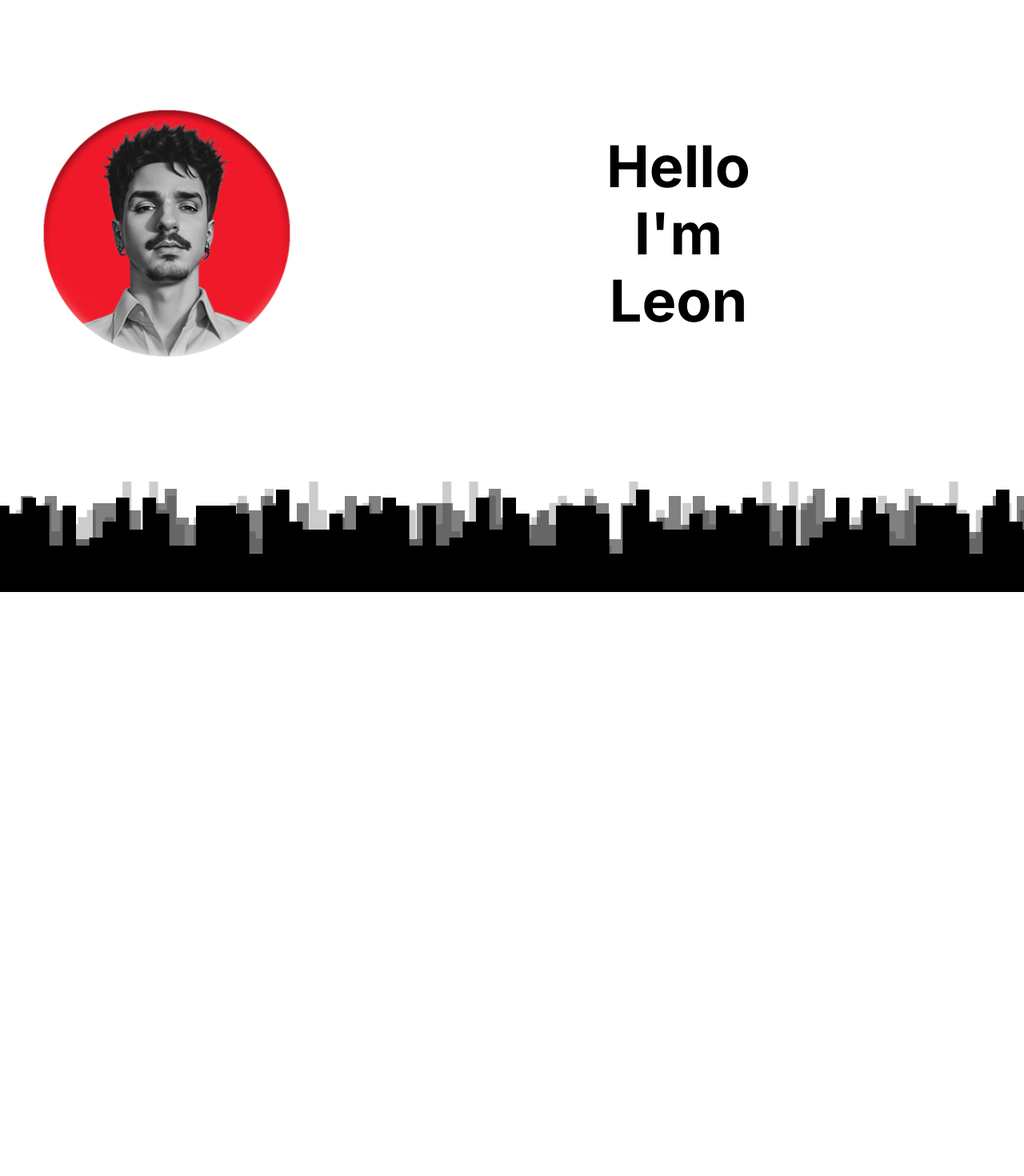
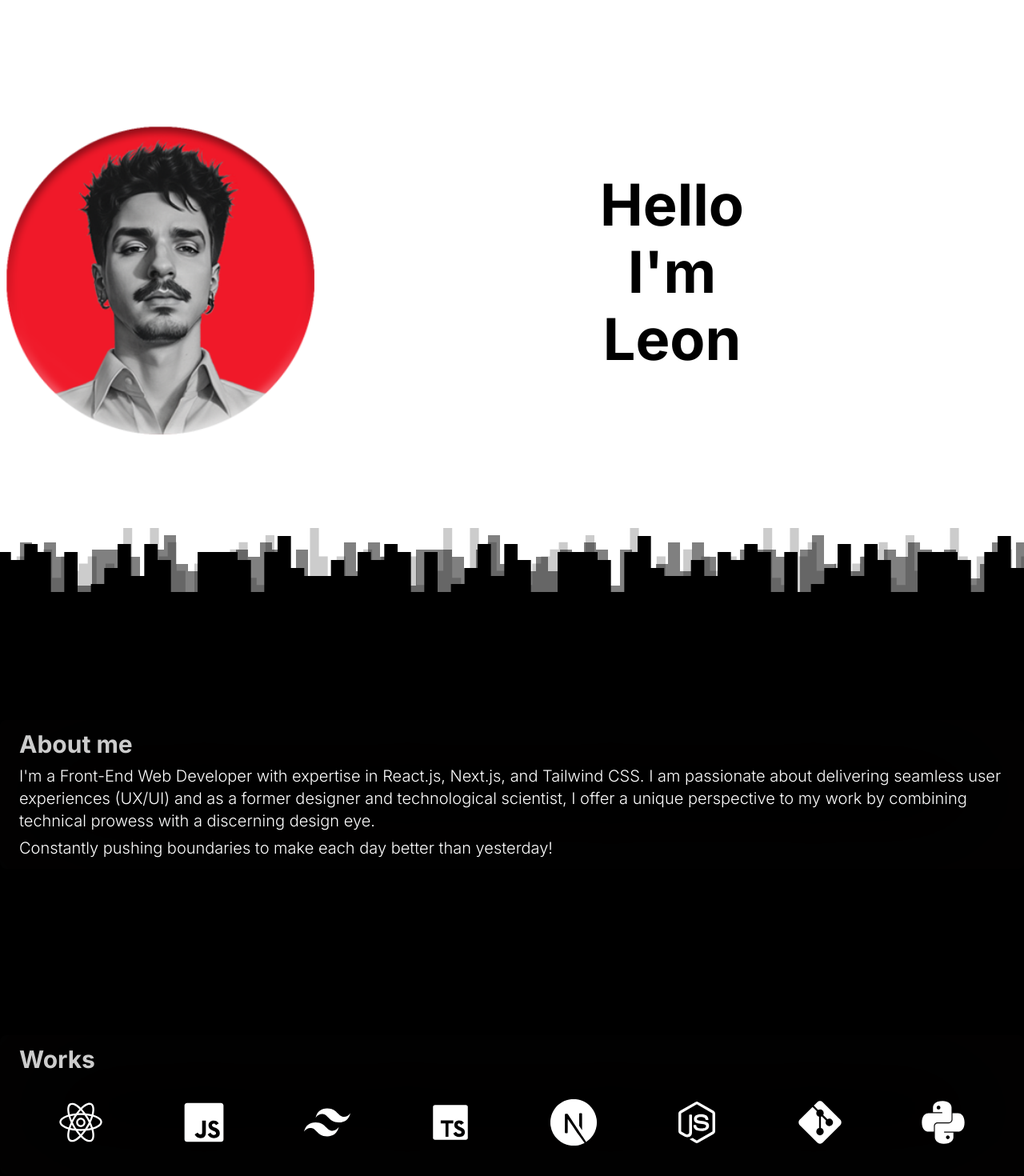
Before and after one commit to Axenrot/axn, a Next.js app: page / in a window 1280 px wide. Shown: the part 60-1530 px from the top of the page at 80% size. Before the commit the page ends 800 px from the top, so only its background shows below. Built offline with nearby package versions, Linux system fonts and the light colour scheme.

Commit message:
page sections in progress

```diff
--- a/src/app/layout.tsx
+++ b/src/app/layout.tsx
@@ -17,7 +17,7 @@ export default function RootLayout({
   return (
     <html lang="en">
       <body
-        className={`${inter.className} h-screen w-screen bg-white dark:bg-black text-black dark:text-white`}
+        className={`${inter.className} h-full border-border-red-500 overflow-x-hidden w-full bg-white dark:bg-black text-black dark:text-white`}
       >
         {children}
       </body>
--- a/src/app/page.tsx
+++ b/src/app/page.tsx
@@ -1,36 +1,30 @@
 "use client";
-import { useState } from "react";
 import ProfileMenu from "@/components/ProfileMenu";
 import ProfilePicture from "@/components/ProfilePicture";
 import Section from "@/components/Section";
+import Buildings from "@/components/Buildings";
 import "../app/globals.css";
 
 const Home = () => {
-  const [selectedOption, setSelectedOption] = useState("");
   return (
     <main
-      className={`flex flex-col items-center gap-12 overflow-hidden justify-center w-full h-full ${
-        selectedOption ? "" : ""
-      }`}
+      className={`flex flex-col items-center overflow-hidden justify-center w-full h-full`}
     >
       <div
-        className={`flex container flex-col items-center justify-center h-full gap-6 ${
-          selectedOption ? "lg:gap-24 sm:flex-row" : " lg:gap-24 sm:flex-row"
-        }`}
+        className={`flex container items-center overflow-x-hidden h-screen justify-center`}
       >
         <ProfilePicture
-          className={`sm:w-1/3 md:w-1/2 lg:w-1/4 ${
-            selectedOption
-              ? "transition-all duration-1000 absolute opacity-10 translate-y-[-200%] sm:translate-y-0 sm:opacity-100 sm:relative z-10 fadeout-up sm:animate-none"
-              : "w-[250px] fadein"
-          }`}
+          className={`w-[400px] transition-all duration-1000 sm:relative z-10`}
         />
-        <ProfileMenu
-          selectedOption={selectedOption}
-          selectOption={setSelectedOption}
-        />
+        <ProfileMenu />
       </div>
-      <Section selectedOption={selectedOption} />
+      <div className="w-full overflow-hidden">
+        <Buildings className={`absolute bottom-0 h-[80px] md:col-span-2`} />
+      </div>
+
+      <Section selectedOption={"About me"} />
+      <Section selectedOption={"Works"} />
+      <Section selectedOption={"Contact"} />
     </main>
   );
 };
--- a/src/components/Buildings.tsx
+++ b/src/components/Buildings.tsx
@@ -18,10 +18,8 @@ const Buildings = ({ className }: BuildingsProps) => {
     }
   }, []);
   return (
-    <div
-      className={`${className} absolute bottom-[100%] z-50 self-start w-full`}
-    >
-      <span className="relativ h-fit">
+    <div className={`${className} w-full`}>
+      <span className="relative h-fit">
         <div
           style={{
             backgroundImage: `url(${darkBuildings.src})`,
--- a/src/components/MenuItem.tsx
+++ b/src/components/MenuItem.tsx
@@ -4,16 +4,9 @@ import { Dispatch, SetStateAction, useEffect, useState } from "react";
 type MenuItemProps = {
   message: string;
   button: string;
-  selectOption: Dispatch<SetStateAction<string>>;
-  selectedOption: string;
 };
 
-const MenuItem = ({
-  message,
-  button,
-  selectOption,
-  selectedOption,
-}: MenuItemProps) => {
+const MenuItem = ({ message, button }: MenuItemProps) => {
   const [isTouchDevice, setIsTouchDevice] = useState(false);
 
   useEffect(() => {
@@ -24,13 +17,7 @@ const MenuItem = ({
 
   return (
     <button
-      onClick={() => {
-        if (selectedOption == button) {
-          selectOption("");
-        } else {
-          selectOption(button);
-        }
-      }}
+      onClick={() => {}}
       className="relative flex justify-center gap-3 text-5xl font-bold text-center transition-all duration-300 cursor-pointer select-none sm:text-6xl w-fit group lg:text-7xl"
     >
       <span
--- a/src/components/ProfileMenu.tsx
+++ b/src/components/ProfileMenu.tsx
@@ -1,35 +1,14 @@
 "use client";
-import { Dispatch, SetStateAction } from "react";
 import MenuItem from "./MenuItem";
 
-type ProfileMenuProp = {
-  selectedOption: string;
-  selectOption: Dispatch<SetStateAction<string>>;
-};
-
-const ProfileMenu = ({ selectOption, selectedOption }: ProfileMenuProp) => {
+const ProfileMenu = () => {
   return (
     <div
-      className={`flex flex-col pb-12 sm:pb-0 flex-shrink sm:gap-3 w-4/5 sm:w-1/2 md:w-3/5 lg:1/2 items-center justify-center`}
+      className={`flex flex-col pb-12 sm:pb-0 flex-shrink sm:gap-3 mx-auto items-center justify-center`}
     >
-      <MenuItem
-        message={`Hello`}
-        button={"About me"}
-        selectedOption={selectedOption}
-        selectOption={selectOption}
-      />
-      <MenuItem
-        message={"I'm"}
-        button={"Works"}
-        selectOption={selectOption}
-        selectedOption={selectedOption}
-      />
-      <MenuItem
-        message={"Leon"}
-        button={"Contact"}
-        selectedOption={selectedOption}
-        selectOption={selectOption}
-      />
+      <MenuItem message={`Hello`} button={"About me"} />
+      <MenuItem message={"I'm"} button={"Works"} />
+      <MenuItem message={"Leon"} button={"Contact"} />
     </div>
   );
 };
--- a/src/components/Section.tsx
+++ b/src/components/Section.tsx
@@ -46,20 +46,13 @@ const Section = ({ selectedOption }: SectionProps) => {
   return (
     <div
       id=""
-      className={`${
-        trigger && selectedOption ? "h-1/2" : "h-9"
-      } relative flex flex-col justify-center transition-all pb-12 flex-shrink duration-1000 self-end w-full mt-auto text-white bg-black z-50  dark:filter invert filter-none`}
+      className={`relative py-40 flex flex-col justify-center transition-all pb-12 flex-shrink duration-1000 self-end w-full text-white bg-black z-50  dark:filter invert filter-none`}
     >
-      <Buildings className={`h-[90px]`} />
       <section
         className={`self-center container px-3 h-4/5 items-center transition-all duration-300 rounded-lg overflow-hidden shadow-[inset_-0px_-0px_150px_rgba(69,60,53,0.05)]`}
       >
-        <div
-          className={`flex flex-col gap-2 h-full p-3  ${
-            trigger && selectedOption ? "opacity-100" : "opacity-0"
-          }`}
-        >
-          <h1 className="w-full text-3xl font-bold text-center opacity-80">
+        <div className={`flex flex-col gap-2 h-full p-3`}>
+          <h1 className="w-full text-3xl font-bold text-start opacity-80">
             {currentSelection}
           </h1>
           <div className="h-full overflow-y-auto">{renderSelection()}</div>
--- a/src/components/Sections/About.tsx
+++ b/src/components/Sections/About.tsx
@@ -1,6 +1,9 @@
 const About = () => {
   return (
-    <div className="flex flex-col gap-[6px] text-xl font-light">
+    <div
+      id="about-container"
+      className="flex flex-col gap-[6px] text-xl font-light"
+    >
       {/*
 I&apos;m a Front-End Web Developer with expertise in React.js, Next.js, and Tailwind CSS. I am passionate about delivering seamless user experiences (UX/UI) and as a former designer and technological scientist, I offer a unique perspective to my work by combining technical prowess with a discerning design eye.
 Constantly pushing boundaries to make each day better than yesterday! */}
--- a/src/components/Sections/Contact.tsx
+++ b/src/components/Sections/Contact.tsx
@@ -2,7 +2,10 @@ import Link from "next/link";
 
 const Contact = () => {
   return (
-    <div className="flex flex-col justify-center h-full gap-3 text-xl font-light">
+    <div
+      id="contact-container"
+      className="flex flex-col justify-center h-full gap-3 text-xl font-light"
+    >
       <span>
         LinkedIn:{" "}
         <Link
--- a/src/components/Sections/Techs.tsx
+++ b/src/components/Sections/Techs.tsx
@@ -10,7 +10,10 @@ import Image from "next/image";
 
 const Techs = () => {
   return (
-    <div className="flex flex-row gap-[6px] md:gap-12 xl:gap-24 2xl:gap-32 items-center justify-between px-3 sm:px-12 py-6 font-semibold">
+    <div
+      id="techs-container"
+      className="flex flex-row gap-[6px] md:gap-12 xl:gap-24 2xl:gap-32 items-center justify-between px-3 sm:px-12 py-6 font-semibold"
+    >
       <div id="react" onMouseEnter={() => {}} className="w-fit">
         <Image
           src={react}
```
Also changed, not shown: src/app/api/sendmail/route.ts (added).
